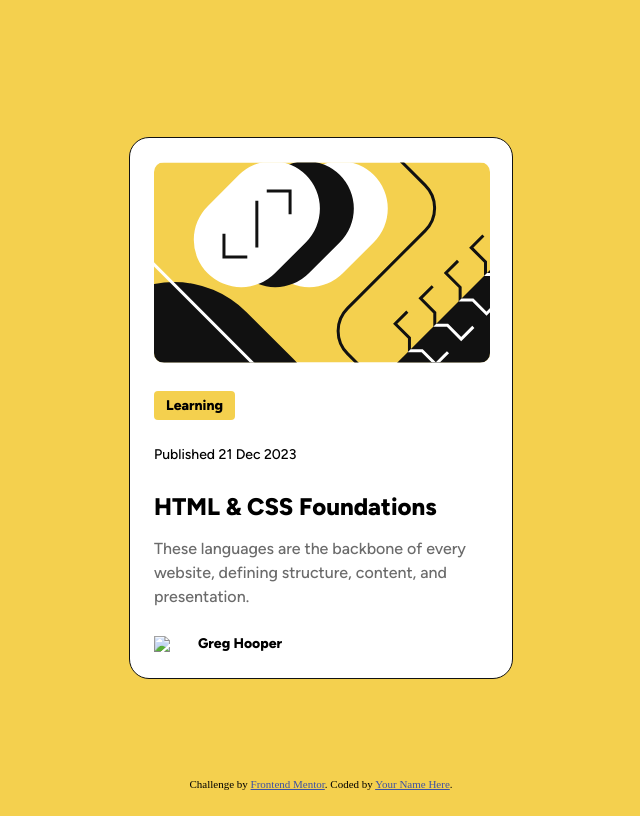
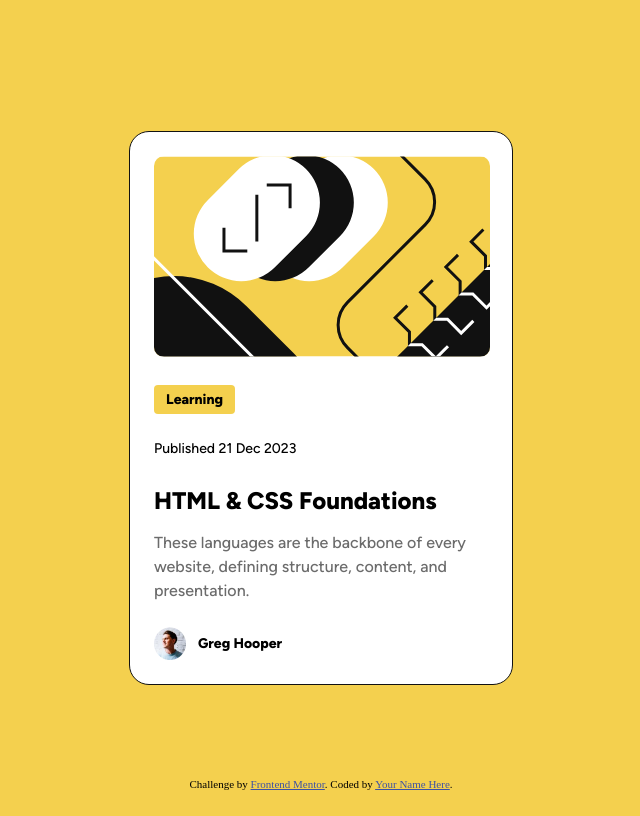
Before and after one commit to AlyssaPuype/Frontend-Mentor-Blog-Preview-Card, a plain HTML site: page index.html in a window 1280 px wide. Shown: the whole page, without its empty margins (319-959 px from the left). Drawn offline with Linux system fonts and the light colour scheme; the site is published under a folder, as on GitHub Pages, so addresses that start at the root find nothing.

Commit message:
correct path avatar image

```diff
--- a/index.html
+++ b/index.html
@@ -31,7 +31,7 @@
         </section>
     </section>
     <section class="author">
-        <img class="avatar" src="/assets/images/image-avatar.webp">
+        <img class="avatar" src="./assets/images/image-avatar.webp">
         <span class="author-name text-preset-3-bold">Greg Hooper</span>
     </section>
 
```
